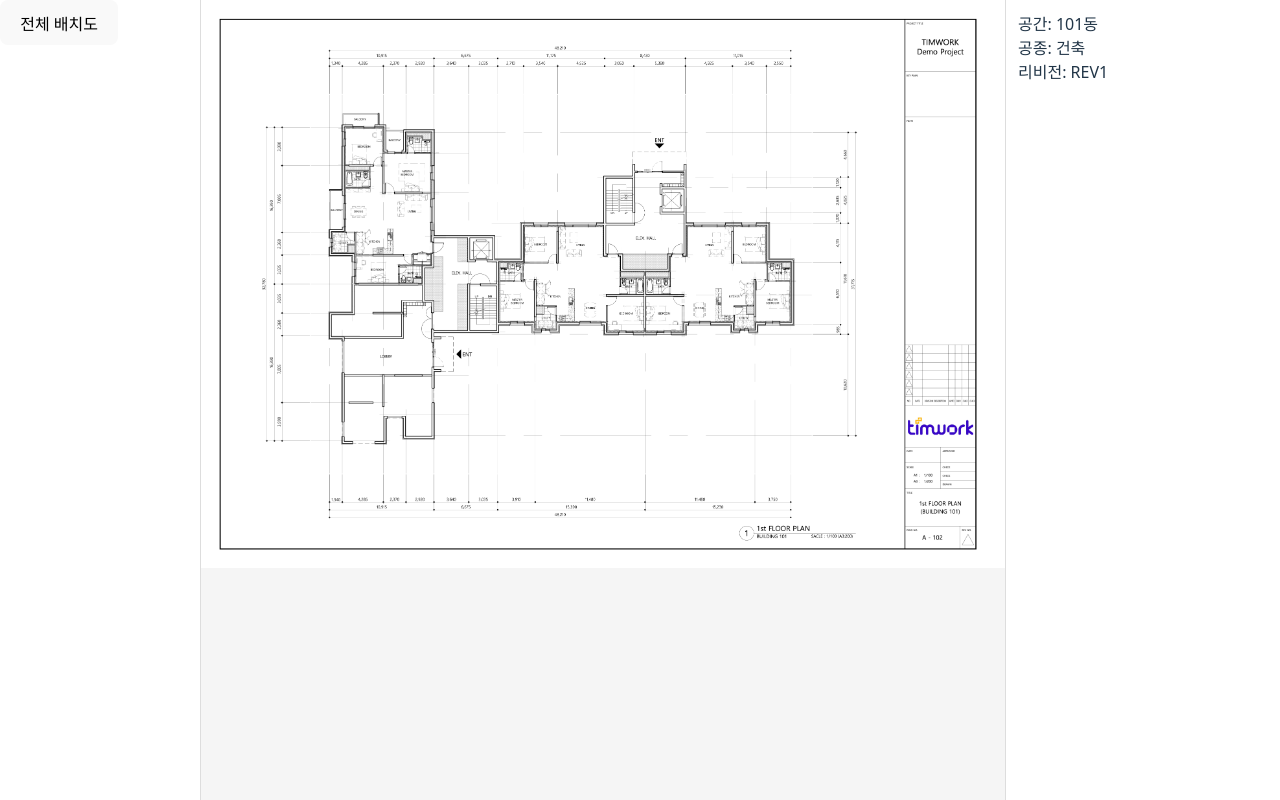
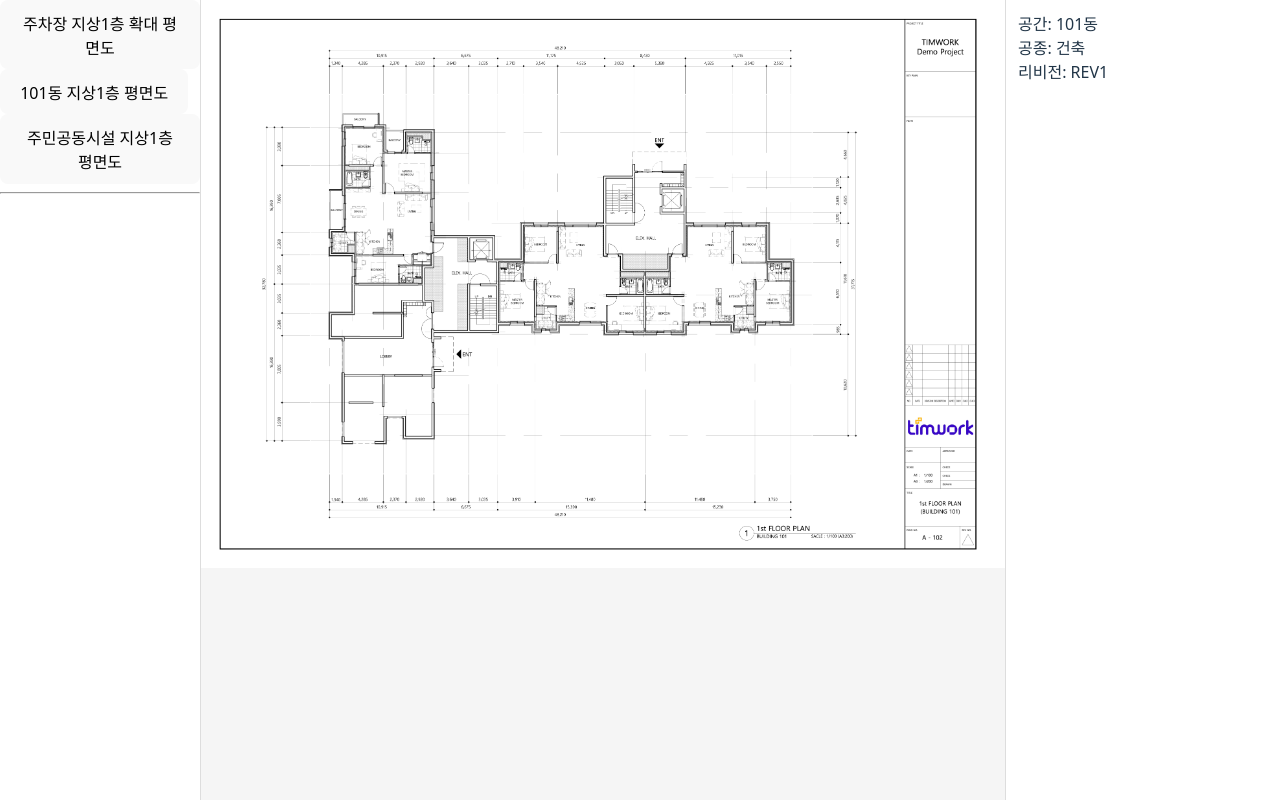
Before and after one commit to Donghunn-Lee/drawing-viewer, a React (Vite) app: page / in a window 1280 px wide. Built offline with nearby package versions, Linux system fonts and the light colour scheme.

Commit message:
feat: align explorer selectors with metadata hierarchy

```diff
--- a/src/entities/drawing/selectors.ts
+++ b/src/entities/drawing/selectors.ts
@@ -1,7 +1,19 @@
-import type { Metadata } from '../../shared/types/metadata';
+import type { Drawing, Metadata } from '../../shared/types/metadata';
 
-export const getSiteList = (metadata: Metadata) => {
+export const getSiteList = (metadata: Metadata): string[] => {
+  const root = Object.values(metadata.drawings).find((d: Drawing) => d.parent === null);
+  if (!root) return [];
+
   return Object.values(metadata.drawings)
-    .filter((d) => d.parent === null)
-    .map((d) => d.name);
+    .filter((d: Drawing) => d.parent === root.id)
+    .map((d: Drawing) => d.name);
 };
+
+export const getDisciplinesBySite = (metadata: Metadata, siteName: string): string[] => {
+  const site = Object.values(metadata.drawings).find(
+    (d: Drawing) => d.parent === null && d.name === siteName,
+  );
+
+  if (!site || !('disciplines' in site)) return [];
+  return Object.keys((site as any).disciplines);
+};
--- a/src/widgets/ExplorerSidebar/index.tsx
+++ b/src/widgets/ExplorerSidebar/index.tsx
@@ -1,6 +1,7 @@
-import { getSiteList } from '../../entities/drawing/selectors';
+import { getDisciplinesBySite, getSiteList } from '../../entities/drawing/selectors';
 import type { ViewerContext } from '../../shared/types/context';
 import metadata from '../../data/metadata.json';
+import { useState } from 'react';
 
 type Props = {
   setContext: React.Dispatch<React.SetStateAction<ViewerContext>>;
@@ -9,6 +10,9 @@ type Props = {
 export const ExplorerSidebar = ({ setContext }: Props) => {
   const sites = getSiteList(metadata);
 
+  const [selectedSite, setSelectedSite] = useState<string | null>(null);
+  const disciplines = selectedSite ? getDisciplinesBySite(metadata, selectedSite) : [];
+
   const selectDrawing = (site: ViewerContext['site'], discipline: ViewerContext['discipline']) => {
     setContext({
       site,
@@ -16,12 +20,28 @@ export const ExplorerSidebar = ({ setContext }: Props) => {
       revision: 'REV1',
     });
   };
-  console.log(sites);
+  console.log(disciplines);
   return (
     <div style={{ width: 200, borderRight: '1px solid #ddd' }}>
       {sites.map((site) => (
-        <button key={site} onClick={() => selectDrawing(site as ViewerContext['site'], '건축')}>
+        <button key={site} onClick={() => setSelectedSite(site)}>
           {site}
+        </button>
+      ))}
+
+      <hr />
+
+      {disciplines.map((discipline) => (
+        <button
+          key={discipline}
+          onClick={() =>
+            selectDrawing(
+              selectedSite as ViewerContext['site'],
+              discipline as ViewerContext['discipline'],
+            )
+          }
+        >
+          {discipline}
         </button>
       ))}
     </div>
```
